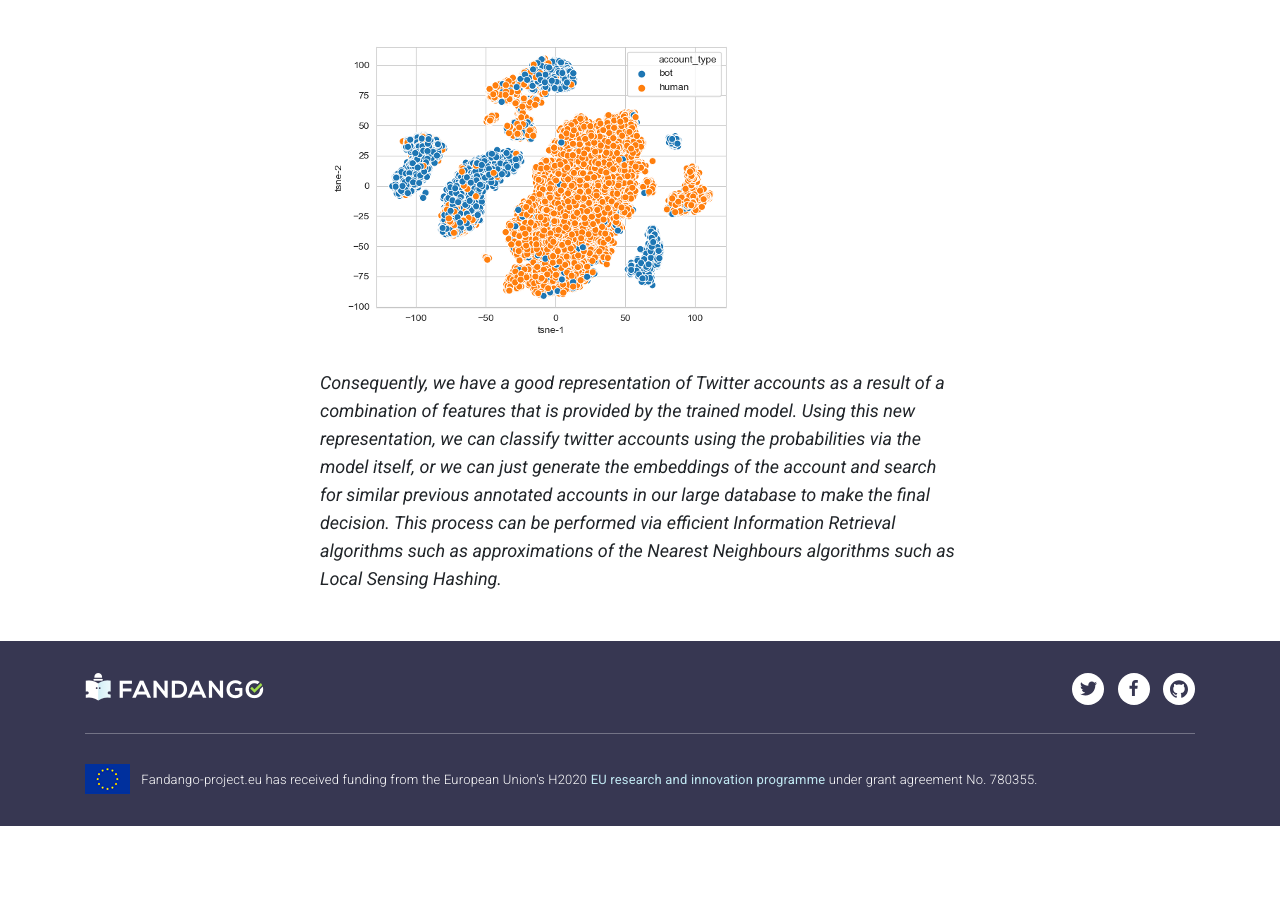
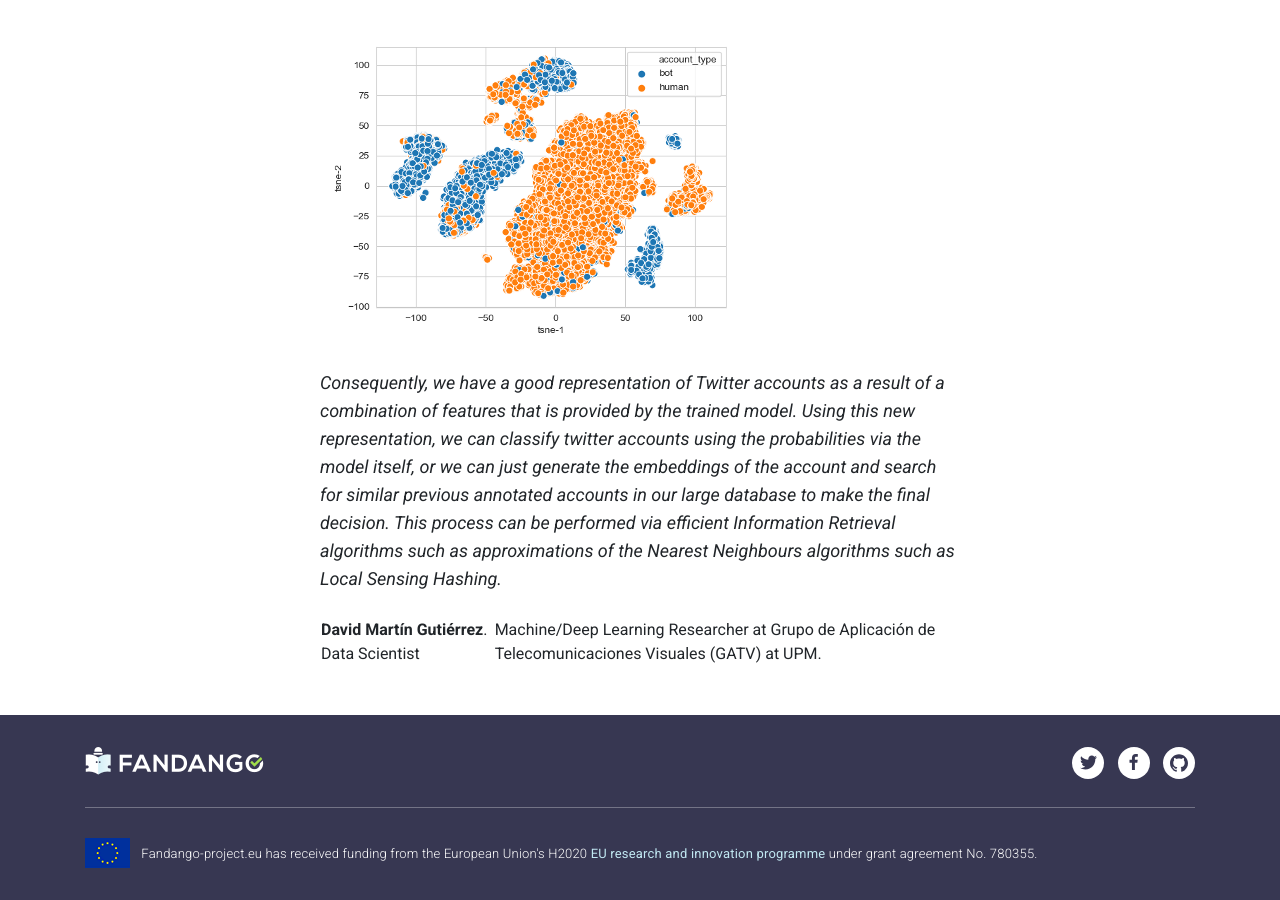
Before and after one commit to fandangOrg/fandango-web, a Jekyll site: the page built from _posts/2020-07-24-detecting-bots-in-twitter.markdown, in a window 1280 px wide and 900 px high, scrolled down 3549 px. Built offline with Jekyll 4.4.1, drawn with Linux system fonts in a browser that asks for light colours; comment, search, counter and statistics services are not loaded; before the commit the page ends 4375 px from its top, so only the background shows below that.

Commit message:
Updated Detecting Bots In Twitter

```diff
--- a/_posts/2020-07-24-detecting-bots-in-twitter.markdown
+++ b/_posts/2020-07-24-detecting-bots-in-twitter.markdown
@@ -36,3 +36,5 @@ Focussing on Twitter, procedure of detecting bot accounts starts with a first gl
 ![Twitter_bots_3.png](/uploads/Twitter_bots_3.png)
 
 *Consequently, we have a good representation of Twitter accounts as a result of a combination of features that is provided by the trained model. Using this new representation, we can classify twitter accounts using the probabilities via the model itself, or we can just generate the embeddings of the account and search for similar previous annotated accounts in our large database to make the final decision. This process can be performed via efficient Information Retrieval algorithms such as approximations of the Nearest Neighbours algorithms such as Local Sensing Hashing.*
+
+**David Martín Gutiérrez**. Data Scientist | Machine/Deep Learning Researcher at Grupo de Aplicación de Telecomunicaciones Visuales (GATV) at UPM.
```
